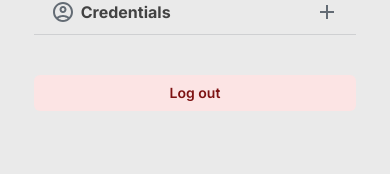
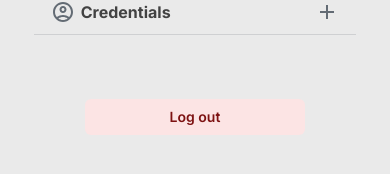
Before and after one commit to Marcus-Nastasi/to-dos-app-v2, a Next.js app: page /account in a window 390 px wide. Shown: the part 128-302 px from the top of the page. Built offline with nearby package versions, Linux system fonts and the light colour scheme; no server answers.

Commit message:
app and components: refactoring account page's responsive

```diff
--- a/src/app/account/page.tsx
+++ b/src/app/account/page.tsx
@@ -6,7 +6,7 @@ import EmojiObjectsIcon from '@mui/icons-material/EmojiObjects';
 import NightlightIcon from '@mui/icons-material/Nightlight';
 import AccountCircleOutlinedIcon from '@mui/icons-material/AccountCircleOutlined';
 import { Accordion, AccordionDetails, AccordionGroup, AccordionSummary, accordionSummaryClasses, Box, Button, CssVarsProvider, extendTheme, Tooltip, Typography, useColorScheme } from "@mui/joy";
-import { Fragment, useEffect, useState } from "react";
+import { Fragment, MouseEventHandler, useEffect, useState } from "react";
 import CredentialForm from '@/components/users/credential-form';
 import { UserDetails } from '@/types/user/user.dto';
 import { LoginResponseDto } from '@/types/auth/login.dto';
@@ -107,6 +107,16 @@ export default function Account() {
       return data;
    };
 
+   const handleLogOut = (e: MouseEvent) => {
+      e.preventDefault();
+      if (!confirm('Really want to leave?')) return
+      document.cookie.split(";").forEach((cookie) => {
+         const name = cookie.split("=")[0].trim();
+         document.cookie = `${name}=;expires=Thu, 01 Jan 1970 00:00:00 UTC;path=/`;
+      });
+      window.open('/login', '_self');
+   };
+
    return (
       <Fragment>
          <CssVarsProvider theme={theme} defaultMode={"light"} >
@@ -130,8 +140,8 @@ export default function Account() {
                         xs: 25,
                         sm: 30,
                         md: 35,
-                        lg: 40,
-                        xl: 45
+                        // lg: 40,
+                        // xl: 45
                      },
                      fontWeight: 'bold'
                   }}
@@ -160,11 +170,6 @@ export default function Account() {
                      }}
                      mb={5}
                      borderRadius={5}
-                     // sx={(theme) => ({
-                     //    bgcolor: theme.palette.mode === 'light'
-                     //    ? theme.palette.neutral[300]
-                     //    : theme.palette.neutral[800]
-                     // })}
                   >
                      <AccordionGroup
                         size='lg'
@@ -195,41 +200,25 @@ export default function Account() {
                               <CredentialForm userCookie={userCookie} />
                            </AccordionDetails>
                         </Accordion>
-                        {/* <Accordion>
-                           <AccordionSummary indicator={<AddIcon />}>
-                              <Typography
-                                 startDecorator={<InfoOutlinedIcon />}
-                                 fontWeight={'bold'}
-                              >
-                                 Information
-                              </Typography>
-                           </AccordionSummary>
-                           <AccordionDetails>
-                              <InformationForm />
-                           </AccordionDetails>
-                        </Accordion> */}
                         <Box
-                           display={{ xs: 'flex' }}
-                           justifyContent={{ xs: 'center', md: 'end' }}
+                           padding={3}
+                           display={{
+                              xs: 'flex'
+                           }}
+                           justifyContent={{
+                              xs: 'center',
+                              md: 'end'
+                           }}
                            width={'100%'}
                            mt={5}
                         >
                            <Button
                               variant='soft'
                               color='danger'
-                              onClick={(e) => {
-                                 e.preventDefault();
-                                 if (!confirm('Really want to leave?')) return
-                                 document.cookie.split(";").forEach((cookie) => {
-                                    const name = cookie.split("=")[0].trim();
-                                    document.cookie = `${name}=;expires=Thu, 01 Jan 1970 00:00:00 UTC;path=/`;
-                                 });
-                                 window.open('/login', '_self');
-                              }}
+                              onClick={(e: any) => handleLogOut(e)}
                               sx={{
                                  width: {
-                                    xs: '100%',
-                                    sm: '80%',
+                                    xs: '80%',
                                     md: 'fit-content'
                                  }
                               }}
--- a/src/components/users/credential-form.tsx
+++ b/src/components/users/credential-form.tsx
@@ -4,6 +4,7 @@ import { useAlert } from "@/contexts/alert-context";
 import { updateUser } from "@/service/users/user.service";
 import { LoginResponseDto } from "@/types/auth/login.dto";
 import { UserResponseDto } from "@/types/user/user.dto";
+import Cookie from "@/util/Cookies";
 import { Box, Button, FormControl, FormLabel, Input } from "@mui/joy";
 import { useEffect, useState } from "react";
 
@@ -15,8 +16,11 @@ export default function CredentialForm({ userCookie }: { userCookie: LoginRespon
    const { showAlert } = useAlert();
 
    useEffect(() => {
-      setName(userCookie?.user.name);
-      setEmail(userCookie?.user.email);
+      const cookie: string | null = Cookie.getCookie('todos_app_session');
+      if (!cookie) return
+      const cookieObject: LoginResponseDto = JSON.parse(cookie);
+      setName(cookieObject.user.name);
+      setEmail(cookieObject.user.email);
    }, []);
 
    const handleSubmit = async () => {
@@ -73,7 +77,15 @@ export default function CredentialForm({ userCookie }: { userCookie: LoginRespon
                bgcolor={'background.level1'}
             >
                <FormControl>
-                  <FormLabel>
+                  <FormLabel
+                     sx={{
+                        color: 'text.primary',
+                        fontSize: {
+                           xs: 15,
+                           lg: 17,
+                        }
+                     }}
+                  >
                      Name
                   </FormLabel>
                   <Input
@@ -96,7 +108,15 @@ export default function CredentialForm({ userCookie }: { userCookie: LoginRespon
                      }
                   }}
                >
-                  <FormLabel>
+                  <FormLabel
+                     sx={{
+                        color: 'text.primary',
+                        fontSize: {
+                           xs: 15,
+                           lg: 17,
+                        }
+                     }}
+                  >
                      E-mail
                   </FormLabel>
                   <Input
@@ -116,7 +136,15 @@ export default function CredentialForm({ userCookie }: { userCookie: LoginRespon
                      mt: 3
                   }}
                >
-                  <FormLabel>
+                  <FormLabel
+                     sx={{
+                        color: 'text.primary',
+                        fontSize: {
+                           xs: 15,
+                           lg: 17,
+                        }
+                     }}
+                  >
                      Current password
                   </FormLabel>
                   <Input
@@ -137,7 +165,15 @@ export default function CredentialForm({ userCookie }: { userCookie: LoginRespon
                      mt: 3
                   }}
                >
-                  <FormLabel>
+                  <FormLabel
+                     sx={{
+                        color: 'text.primary',
+                        fontSize: {
+                           xs: 15,
+                           lg: 17,
+                        }
+                     }}
+                  >
                      New password
                   </FormLabel>
                   <Input
@@ -154,9 +190,8 @@ export default function CredentialForm({ userCookie }: { userCookie: LoginRespon
                   />
                </FormControl>
                <Box
-                  sx={{
-                     width: '100%'
-                  }}
+                  paddingX={3}
+                  width={'100%'}
                >
                   <Button
                      size='sm'
```
